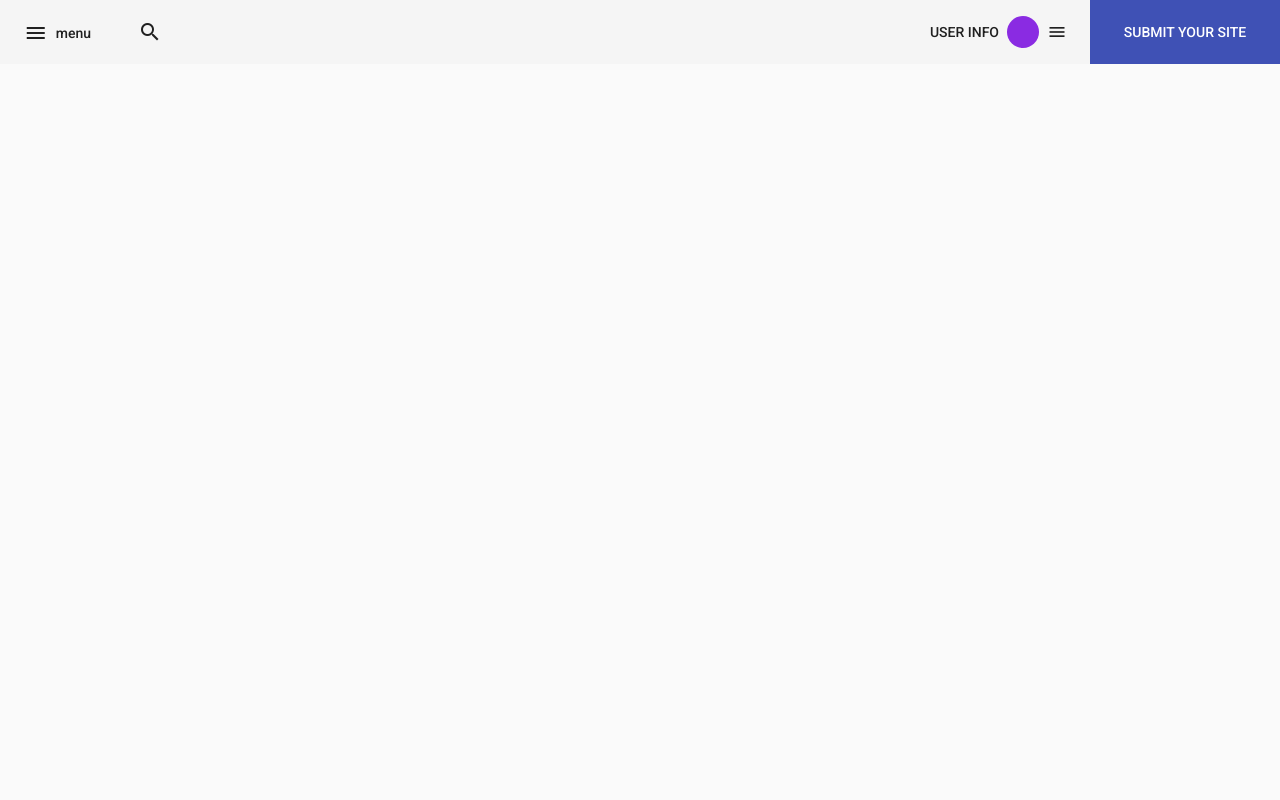
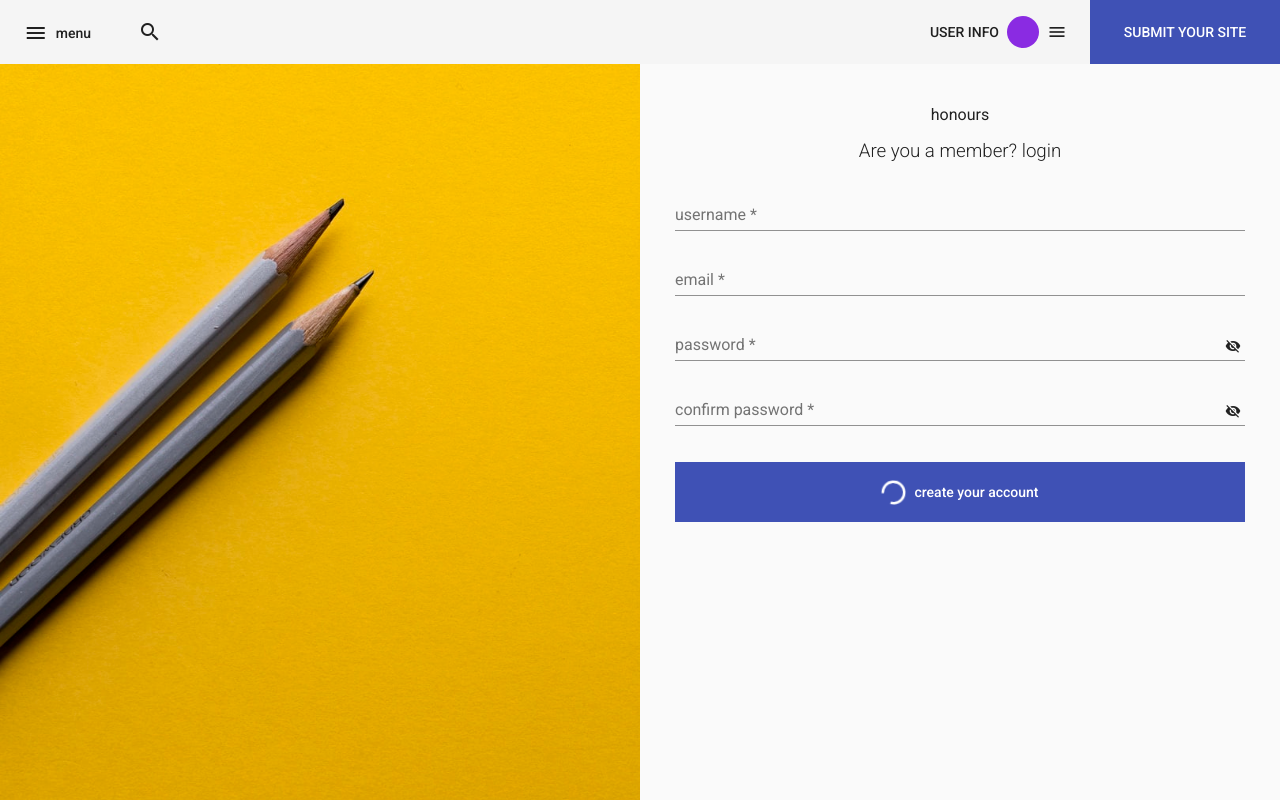
Before and after one commit to ThukuWakogi/honours-face, an Angular app: page /register in a window 1280 px wide. Before the commit this address led to /. Built offline with nearby package versions, Linux system fonts and the light colour scheme.

Commit message:
Create register ui

```diff
--- a/src/app/app-routing.module.ts
+++ b/src/app/app-routing.module.ts
@@ -7,8 +7,8 @@ import { RegisterComponent } from './pages/register/register.component';
 
 const routes: Routes = [
   { path: '', component: HomeComponent },
-  { path: 'login/', component: LoginComponent },
-  { path: 'register/', component: RegisterComponent }
+  { path: 'login', component: LoginComponent },
+  { path: 'register', component: RegisterComponent }
 ];
 
 @NgModule({
--- a/src/app/app.component.scss
+++ b/src/app/app.component.scss
@@ -13,3 +13,7 @@ mat-drawer-container {
     width: 320px;
   }
 }
+
+main {
+  height: 100%;
+}
--- a/src/app/pages/login/login.component.html
+++ b/src/app/pages/login/login.component.html
@@ -1 +1,4 @@
-<p>login works!</p>
+<div class="cstm-auth-container">
+  <div class="cstm-auth-pic cstm-auth-pic-login">lol</div>
+  <div class="cstm-auth-form">lol</div>
+</div>
--- a/src/app/pages/register/register.component.html
+++ b/src/app/pages/register/register.component.html
@@ -1 +1,51 @@
-<p>register works!</p>
+<div class="cstm-auth-container">
+  <div class="cstm-auth-pic cstm-auth-pic-register"></div>
+  <div class="cstm-auth-form">
+    <p>honours</p>
+    <h3>Are you a member? login</h3>
+    <form [formGroup]=registerForm>
+      <mat-form-field>
+        <input matInput placeholder="username" type="text" formControlName="username">
+      </mat-form-field>
+      <mat-form-field>
+        <input matInput placeholder="email" type="email" formControlName="email">
+      </mat-form-field>
+      <mat-form-field>
+        <input
+          matInput
+          placeholder="password"
+          [type]="showPassword ? 'text' : 'password'"
+          formControlName="password"
+        >
+        <button
+          mat-icon-button
+          matSuffix
+          (click)="showPassword = !showPassword"
+          type="button"
+        >
+          <mat-icon>{{ showPassword ? 'visibility_on' : 'visibility_off' }}</mat-icon>
+        </button>
+      </mat-form-field>
+      <mat-form-field>
+        <input
+          matInput
+          placeholder="confirm password"
+          [type]="showPassword ? 'text' : 'password'"
+          formControlName="confirmPassword"
+        >
+        <button
+          mat-icon-button
+          matSuffix
+          (click)="showPassword = !showPassword"
+          type="button"
+        >
+          <mat-icon>{{ showPassword ? 'visibility_on' : 'visibility_off' }}</mat-icon>
+        </button>
+      </mat-form-field>
+      <button type="submit" mat-raised-button color="primary">
+        <mat-progress-spinner mode="indeterminate" diameter="25" *ngIf="sendingRequest"></mat-progress-spinner>
+        <span>create your account</span>
+      </button>
+    </form>
+  </div>
+</div>
--- a/src/app/pages/register/register.component.scss
+++ b/src/app/pages/register/register.component.scss
@@ -0,0 +1,9 @@
+.cstm-auth-pic-register {
+  background-image: url('./../../../assets/images/photo-1472289065668-ce650ac443d2.jpg');
+  background-size: cover;
+  background-position: left;
+}
+
+:host ::ng-deep mat-progress-spinner circle {
+  stroke: white;
+}
--- a/src/app/pages/register/register.component.ts
+++ b/src/app/pages/register/register.component.ts
@@ -1,4 +1,5 @@
 import { Component, OnInit } from '@angular/core';
+import { FormGroup, FormControl, Validators } from '@angular/forms';
 
 @Component({
   selector: 'app-register',
@@ -6,10 +7,20 @@ import { Component, OnInit } from '@angular/core';
   styleUrls: ['./register.component.scss']
 })
 export class RegisterComponent implements OnInit {
+  showPassword = false
+  sendingRequest = true
+  registerForm: FormGroup
 
   constructor() { }
 
   ngOnInit() {
+    this.registerForm = new FormGroup({
+      username: new FormControl('', [Validators.required]),
+      email: new FormControl('', [Validators.email, Validators.required]),
+      password: new FormControl('', [Validators.required]),
+      confirmPassword: new FormControl('', [Validators.required])
+    })
   }
 
+  private get f(): any {return this.registerForm.controls}
 }
--- a/src/styles.scss
+++ b/src/styles.scss
@@ -30,3 +30,45 @@ $honours-face-theme: mat-light-theme($honours-face-primary, $honours-face-accent
 
 html, body { height: 100%; }
 body { margin: 0; font-family: Roboto, "Helvetica Neue", sans-serif; }
+
+.cstm-auth-container {
+  display: flex;
+  flex-direction: row;
+  height: 100%;
+  .cstm-auth-pic, .cstm-auth-form {
+    width: 50%;
+    height: 100%;
+    padding: 35px;
+    & > p, h3 {
+      text-align: center;
+      margin: 6px 0px;
+    }
+    & > h3 {
+      margin-top: 16px;
+      font-weight: lighter;
+    }
+  }
+  .cstm-auth-form {
+    & > form {
+      margin-top: 24px;
+      width: 100%;
+      display: flex;
+      flex-direction: column;
+      & > button[type="submit"] {
+        height: 60px;
+        box-shadow: none;
+        border-radius: 0;
+        margin-top: 16px;
+        & > span {
+          display: flex;
+          flex-direction: row;
+          align-items: center;
+          justify-content: center;
+          & > span {
+            margin-left: 8px;
+          }
+        }
+      }
+    }
+  }
+}
```
Also changed, not shown: src/app/app.module.ts (+9 -1 lines), src/assets/images/photo-1472289065668-ce650ac443d2.jpg (added).
